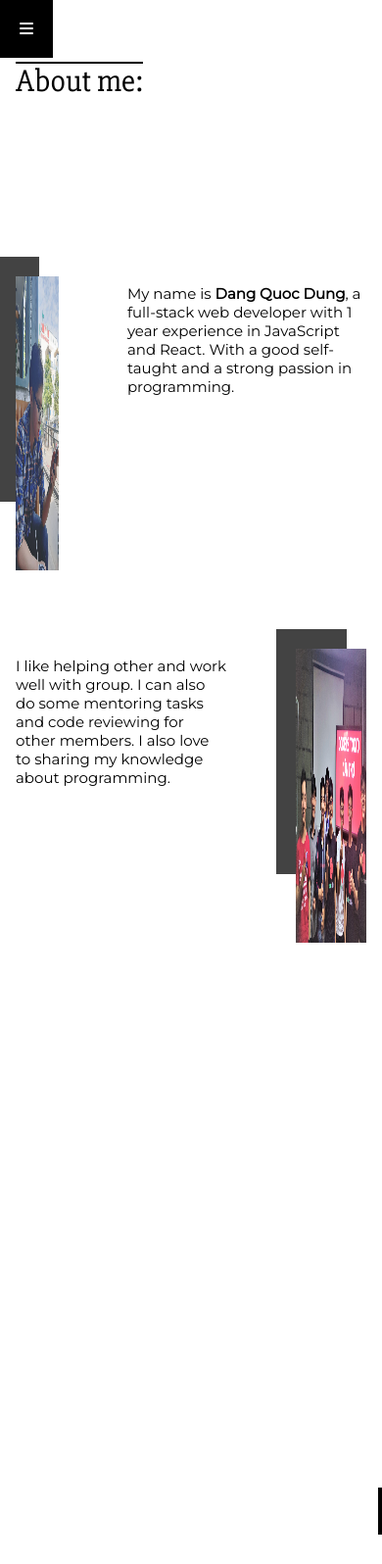
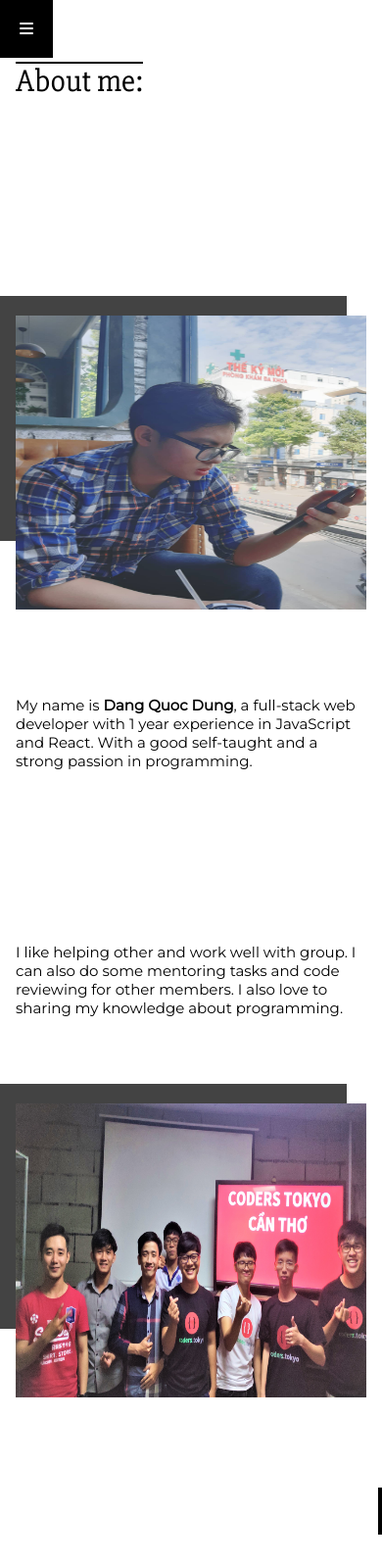
Before and after one commit to jimmy706/my-portfolio, a PHP site: page /views/about.html in a window 390 px wide. Shown: the whole page at 98% size. Run offline with PHP 8.4, Linux system fonts and the light colour scheme; some libraries are stand-ins or nearby versions.

Commit message:
adjust responsive for about.html

```diff
--- a/css/main.css
+++ b/css/main.css
@@ -471,4 +471,11 @@ h6 {
     width: 100%;
     height: 250px; }
 
+@media screen and (max-width: 768px) {
+  .about-item {
+    flex-direction: column;
+    justify-content: center; }
+    .about-item .left, .about-item .right {
+      margin: 40px 0; } }
+
 /*# sourceMappingURL=main.css.map */
--- a/sass/components/_about.scss
+++ b/sass/components/_about.scss
@@ -27,3 +27,13 @@
         height: 250px;
     }
 }
+
+@media screen and (max-width: 768px){
+    .about-item{
+        flex-direction: column;
+        justify-content: center;
+        .left, .right{
+            margin: 40px 0;
+        }
+    }
+}
```
Also changed, not shown: 1 other file.
